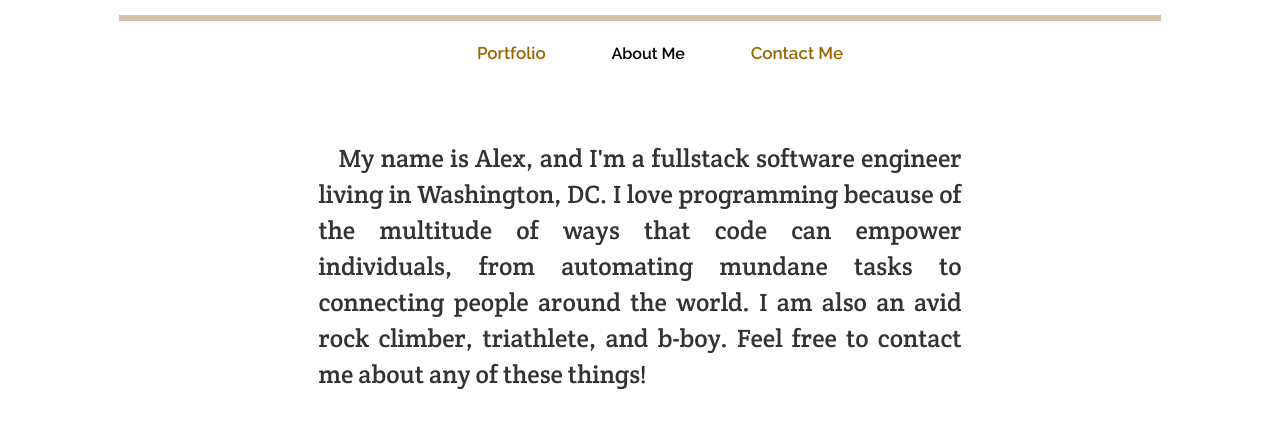
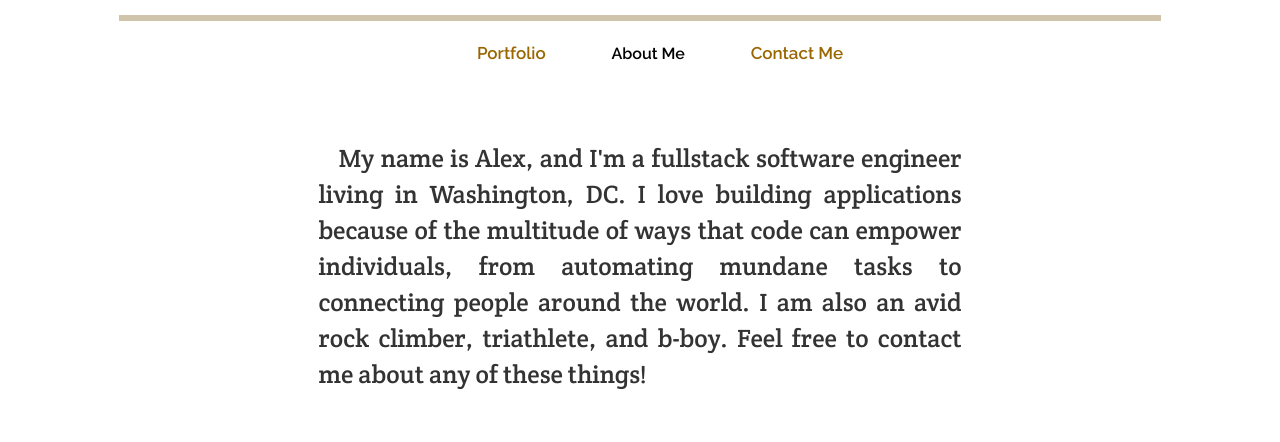
Before and after one commit to chououtside/chououtside.github.io, a plain HTML site: page about.html in a window 1280 px wide. Shown: the part 148-590 px from the top of the page. Drawn offline with nearby package versions, Linux system fonts and the light colour scheme; a web font is replaced by a local one.

Commit message:
Update About Me

```diff
--- a/about.html
+++ b/about.html
@@ -31,7 +31,7 @@
 
         <div class = "row">
             <div id="aboutme">
-                My name is Alex, and I'm a fullstack software engineer living in Washington, DC. I love programming because of the multitude of ways that code can empower individuals, from automating mundane tasks to connecting people around the world.  I am also an avid rock climber, triathlete, and b-boy. Feel free to contact me about any of these things!
+                My name is Alex, and I'm a fullstack software engineer living in Washington, DC. I love building applications because of the multitude of ways that code can empower individuals, from automating mundane tasks to connecting people around the world.  I am also an avid rock climber, triathlete, and b-boy. Feel free to contact me about any of these things!
             </div>
         </div>
 
```
